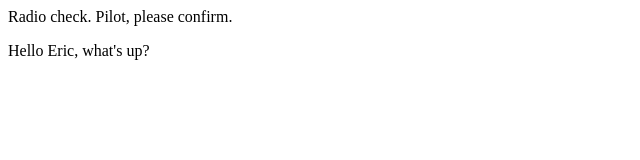
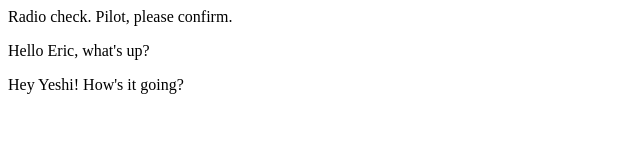
Before and after one commit to EricNguyen-B/communication-log, a plain HTML site: page index.html in a window 1280 px wide. Shown: the whole page, without its empty margins (0-640 px from the left). Drawn offline with Linux system fonts and the light colour scheme.

Commit message:
response to Yeshi

```diff
--- a/index.html
+++ b/index.html
@@ -2,5 +2,6 @@
    <body>
       <p>Radio check. Pilot, please confirm.</p>
       <p>Hello Eric, what's up?</p>
+      <p>Hey Yeshi! How's it going?</p>
    </body>
 </html>
```
